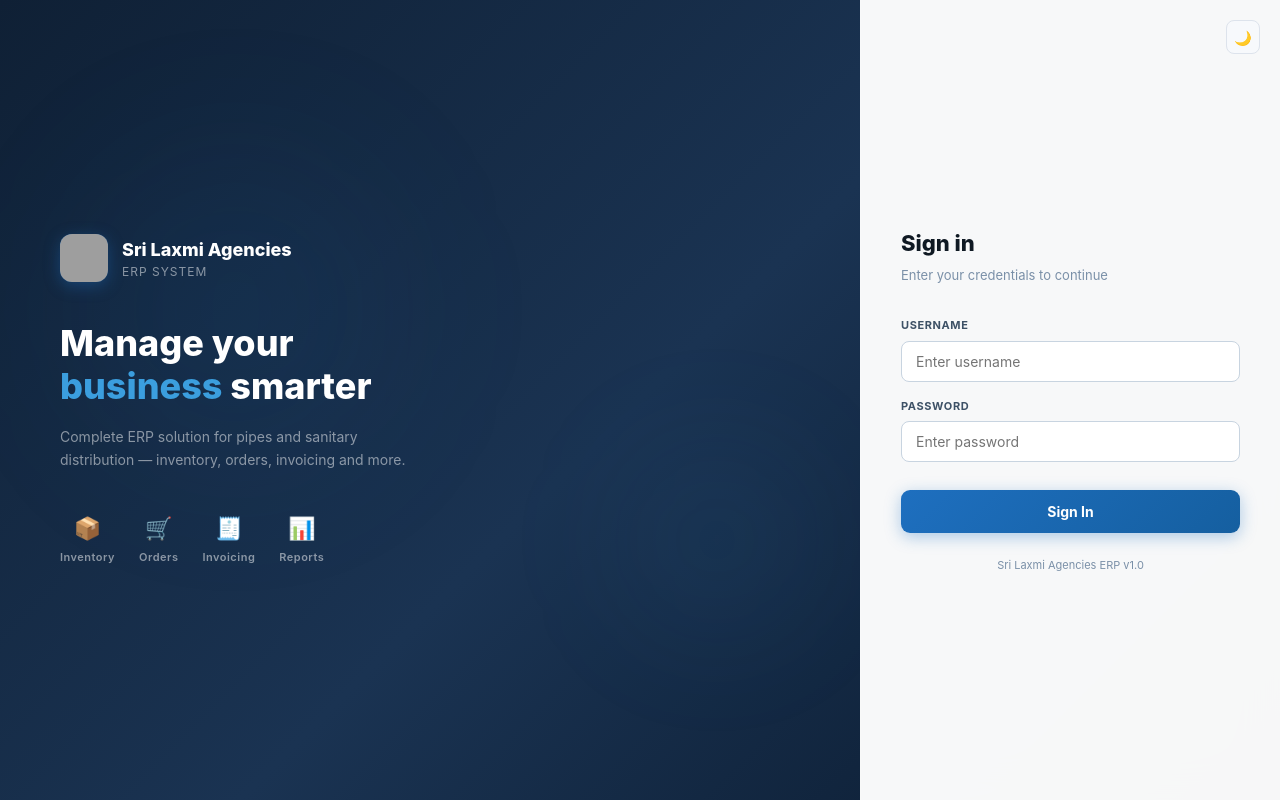
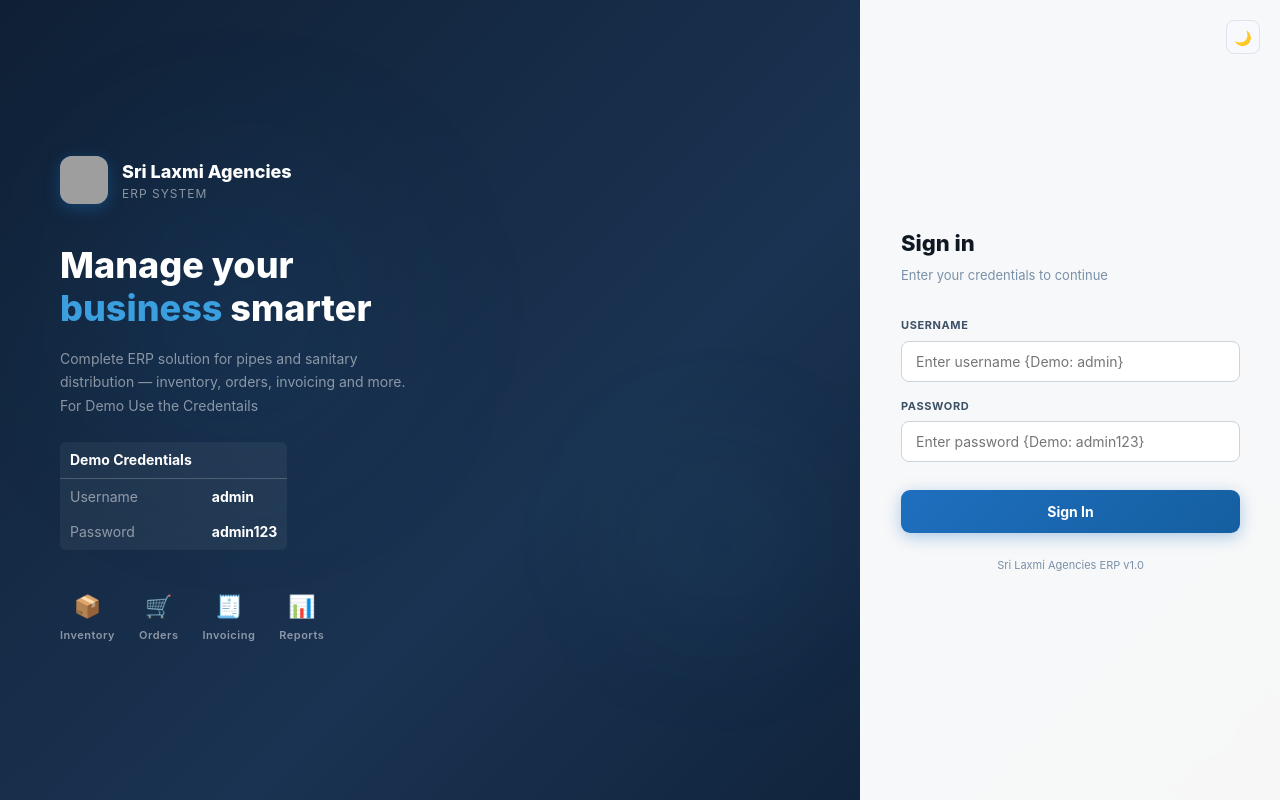
Before and after one commit to Manidweep-ch/Sri-Laxmi-Agencies-ERP, a React (Vite) app in the folder SriLaxmiAgencies/: page / in a window 1280 px wide. Built offline with nearby package versions, Linux system fonts and the light colour scheme; no server answers; grey boxes are pictures that could not be loaded.

Commit message:
Added demo login credentials display (admin/admin123) in LoginPage

```diff
--- a/SriLaxmiAgencies/src/pages/LoginPage.jsx
+++ b/SriLaxmiAgencies/src/pages/LoginPage.jsx
@@ -60,6 +60,34 @@ export default function LoginPage() {
           </div>
           <div style={{ color: "rgba(255,255,255,0.5)", fontSize: "14px", lineHeight: 1.7, maxWidth: "360px" }}>
             Complete ERP solution for pipes and sanitary distribution — inventory, orders, invoicing and more.
+            For Demo Use the Credentails
+            <br /><br />
+
+  <table style={{
+    borderCollapse: "collapse",
+    background: "rgba(255,255,255,0.05)",
+    borderRadius: "6px",
+    overflow: "hidden"
+  }}>
+    <thead>
+      <tr>
+        <th style={{ padding: "6px 10px", borderBottom: "1px solid rgba(255,255,255,0.1)", color: "#fff" }}>
+          Demo Credentials
+        </th>
+        <th style={{ padding: "6px 10px", borderBottom: "1px solid rgba(255,255,255,0.1)" }}></th>
+      </tr>
+    </thead>
+    <tbody>
+      <tr>
+        <td style={{ padding: "6px 10px" }}>Username</td>
+        <td style={{ padding: "6px 10px", color: "#fff", fontWeight: "bold" }}>admin</td>
+      </tr>
+      <tr>
+        <td style={{ padding: "6px 10px" }}>Password</td>
+        <td style={{ padding: "6px 10px", color: "#fff", fontWeight: "bold" }}>admin123</td>
+      </tr>
+    </tbody>
+  </table>
           </div>
 
           <div style={{ display: "flex", gap: "24px", marginTop: "40px" }}>
@@ -108,7 +136,7 @@ export default function LoginPage() {
               border: `1px solid ${t.inputBorder}`, background: t.inputBg, color: t.text,
               fontSize: "14px", outline: "none", boxSizing: "border-box",
             }}
-              placeholder="Enter username" value={username}
+              placeholder="Enter username {Demo: admin}" value={username}
               onChange={e => setUsername(e.target.value)}
               onKeyDown={e => e.key === "Enter" && handleLogin()} />
           </div>
@@ -120,7 +148,7 @@ export default function LoginPage() {
               border: `1px solid ${t.inputBorder}`, background: t.inputBg, color: t.text,
               fontSize: "14px", outline: "none", boxSizing: "border-box",
             }}
-              type="password" placeholder="Enter password" value={password}
+              type="password" placeholder="Enter password {Demo: admin123}" value={password}
               onChange={e => setPassword(e.target.value)}
               onKeyDown={e => e.key === "Enter" && handleLogin()} />
           </div>
```
